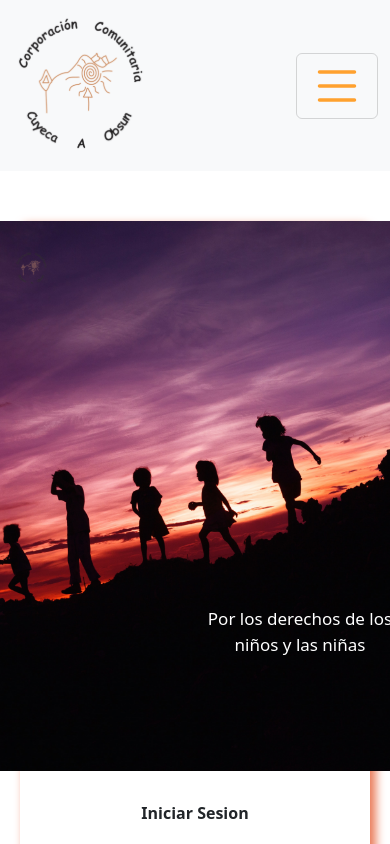
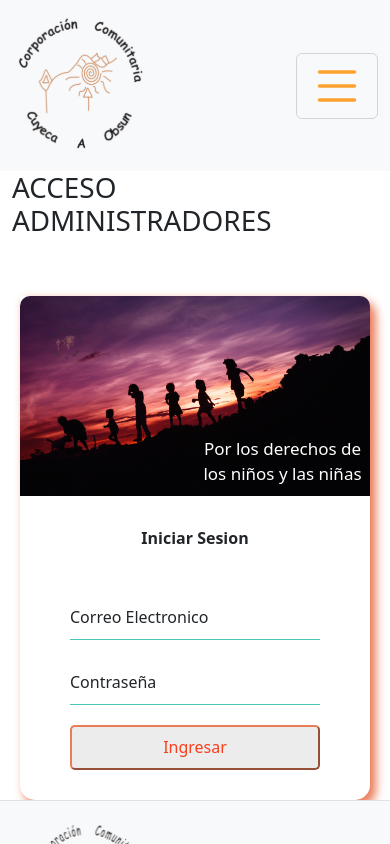
Before and after one commit to programateacademy/cuyeca-course-manage-front, a React (Create React App) app: page /admin in a window 390 px wide. Shown: the top 844 px of the page. Built offline with nearby package versions, Linux system fonts and the light colour scheme; no server answers.

Commit message:
login backend-front finished

```diff
--- a/src/App.jsx
+++ b/src/App.jsx
@@ -4,9 +4,8 @@ import Card from "./components/card";
 import Cards from "./components/cards"
 import { BrowserRouter as Router, Route, Routes } from "react-router-dom"
 import Header from "./components/header";
-import Register from "./components/Register";
 import Login from "./components/Login";
-
+import SuperAdmin from "./components/SuperAdmin";
 
 
 const App = () => {
@@ -38,10 +37,9 @@ const App = () => {
 
       <Router>
         <Header/>
-
         <Routes>
           <Route path='/' element={<Cards/>}>  </Route>
-          <Route path='/admin' element={<Login/>}>  </Route>
+          <Route path='/admin' element={<SuperAdmin/>}>  </Route>
           <Route path='/foro' element={""}>  </Route>
         </Routes>
 
--- a/src/assets/styles/Login.css
+++ b/src/assets/styles/Login.css
@@ -145,8 +145,10 @@
         padding-right: 0px;
         border-bottom-left-radius: 15px;
     }
-    .row {
+    #container-row {
         height: 200px;
+        max-width: 420px;
+        width: 100%;
     }
 
     .side-image{
@@ -164,10 +166,6 @@
         font-size: 17px;
 
     }
-    .row{
-        max-width: 420px;
-        width: 100%;
-    }
     .input-box{
         padding: 30px;
     }
--- /dev/null
+++ b/src/components/Board.jsx
@@ -0,0 +1,22 @@
+import React, {useContext} from "react";
+
+import {SuperAdminContext} from "../context/SuperAdminContext";
+
+const Board = ({title}) => {
+    const [token, setToken] = useContext(SuperAdminContext);
+
+    const handleLogout = () => {
+        setToken(null);
+    };
+
+    return(
+        <div className="container">
+            <h1 className="title">ACCESO ADMINISTRADORES</h1>
+            {token && (<button className="button" onClick={handleLogout}>Logout</button>) }
+
+        </div>
+
+    );
+};
+
+export default Board;
--- a/src/components/Login.jsx
+++ b/src/components/Login.jsx
@@ -3,13 +3,41 @@ import {SuperAdminContext} from "../context/SuperAdminContext";
 import Logoc from "../assets/Logoc.svg";
 import ".././assets/styles/Login.css";
 
+
+
+
 const Login =() => {
     const[username,setUsername] = useState("");
     const[email,setEmail] = useState("");
     const[password,setPassword] = useState("");
+    const [errorMessage,setErrorMessage]=useState("");
     const[, setToken] = useContext(SuperAdminContext);
 
+    const submitLogin = async () => {
+
+        const requestOptions = {
+            method: "POST",
+            headers:{"Content-Type": "application/x-www-form-urlencoded"},
+            body:JSON.stringify(`grant_type=&username=${email}&password=${password}&scope=&client_id=&client_secret=`),
+        };
+
+        const response = await fetch("/api/token", requestOptions);
+            const data=  await response.json();
+            if (!response.ok){
+                setErrorMessage(data.detail);
+            }   else {
+                setToken(data.access_token);
+            }
+
+    };
+
+        const handleSubmit = (e) => {
+            e.preventDefault();
+            submitLogin();
+        };
+
     return (
+
         <div className="wrapper">
             <div className="container main">
                 <div className="row" id="container-row">
@@ -20,8 +48,9 @@ const Login =() => {
                         </div>
                     </div>
                 </div>
-                <div className="col-md-6 right">
-                    <div className="input-box">
+
+                <div className="col-md-6 right" >
+                    <form className="input-box" onSubmit={handleSubmit}>
                         <header>
                             Iniciar Sesion
                         </header>
@@ -44,11 +73,13 @@ const Login =() => {
                             <label for="email">Contraseña</label>
                         </div>
 
-                        <div class="input-field">
-                            <input type="submit" className="submit" value="Ingresar"/>
+                        <div class="input-field" >
+                            <button className="submit" type="submit" >
+                                Ingresar
+                            </button>
                         </div>
 
-                    </div>
+                    </form>
                 </div>
             </div>
         </div>
--- /dev/null
+++ b/src/components/SuperAdmin.jsx
@@ -0,0 +1,52 @@
+import React, { useContext, useEffect, useState } from "react";
+import Login from "../components/Login"
+import Board from "../components/Board"
+import { SuperAdminContext } from "../context/SuperAdminContext";
+
+
+const Page = () => {
+    const [message, setMessage] = useState("");
+    const [token] = useContext(SuperAdminContext);
+
+    const getWelcomeMessage = async () => {
+        const requestOptions = {
+            method: "GET",
+            headers: {
+                "Content-Type": "application/json",
+            },
+        };
+        const response = await fetch("/api", requestOptions);
+        const data = await response.json();
+
+        if (!response.ok) {
+            console.log("something messed up");
+        } else {
+            setMessage(data.message);
+        }
+    };
+
+    useEffect(() => {
+        getWelcomeMessage();
+    }, []);
+
+    return (
+        <div>
+            <Board title={message}/>
+            <div className="columns">
+                    {
+                        !token ? (
+                            <div className="columns">
+                                <Login/>
+                            </div>
+
+                        ):(
+                            <p> table</p>
+                        )}
+            </div>
+        </div>
+
+    )
+
+};
+
+export default Page;
--- a/src/context/SuperAdminContext.jsx
+++ b/src/context/SuperAdminContext.jsx
@@ -11,7 +11,7 @@ export const SuperAdminProvider = (props) => {
                 method: "GET",
                 headers:{
                     "Content-Type": "application/json",
-                    Authorization: "Bearer" + token,
+                    Authorization: "Bearer" + " " + token,
                 },
             };
             const response = await fetch("/api/superadmin/me", requestOptions);
```
Also changed, not shown: src/components/ErrorMessage.jsx (added, +7 -0 lines).
